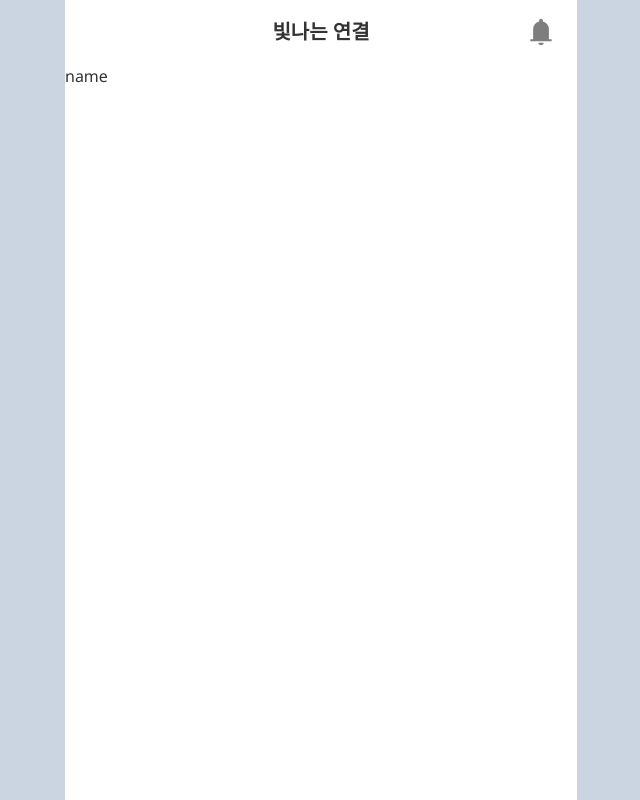
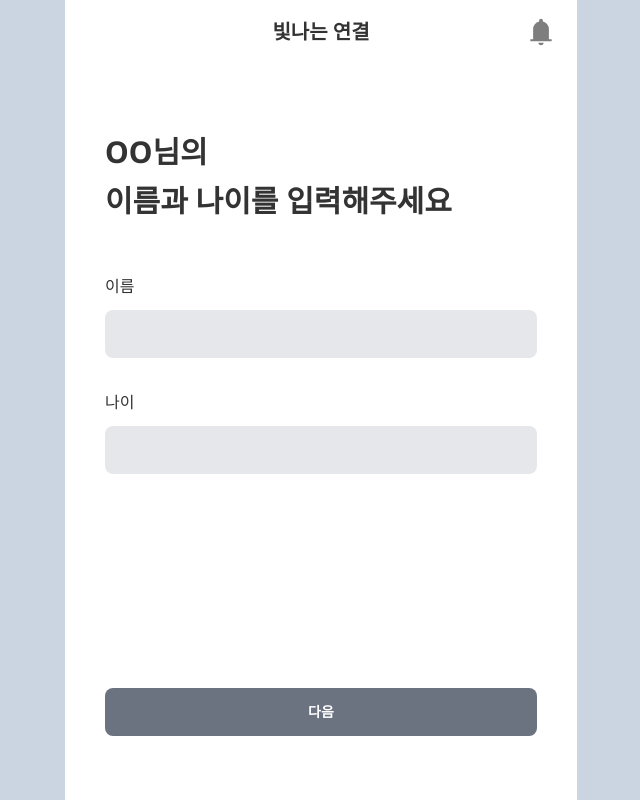
Before and after one commit to BaeJaeSung/SWHackathon2023SummerFront, a Next.js app in the folder hackathon/: page /signup/new/name in a window 1280 px wide. Shown: the whole page, without its empty margins (319-959 px from the left). Built offline with nearby package versions, Linux system fonts and the light colour scheme.

Commit message:
이야아 자러가자!

```diff
--- a/hackathon/app/signup/new/name/page.tsx
+++ b/hackathon/app/signup/new/name/page.tsx
@@ -1,3 +1,41 @@
-export default function SignUpNamePage() {
-  return <div>name</div>
+'use client'
+import { useRouter } from 'next/navigation'
+import SignUpLayout from '@/components/signUpLayout'
+
+export default function SignUpPage() {
+  const router = useRouter()
+  const onClick = () => {
+    router.push('/signup/new/photo')
+  }
+  return (
+    <SignUpLayout
+      textTop="OO님의"
+      textBottom="이름과 나이를 입력해주세요"
+      btnText="다음"
+      btnEvent={onClick}
+    >
+      <div className="flex flex-col gap-5">
+        <div>
+          <label htmlFor="name" className="cursor-pointer">
+            이름
+          </label>
+          <input
+            id="name"
+            type="text"
+            className="input my-3 w-full bg-gray-200 "
+          />
+        </div>
+        <div>
+          <label htmlFor="age" className="cursor-pointer">
+            나이
+          </label>
+          <input
+            id="age"
+            type="text"
+            className="input my-3 w-full bg-gray-200 "
+          />
+        </div>
+      </div>
+    </SignUpLayout>
+  )
 }
--- a/hackathon/app/signup/page.tsx
+++ b/hackathon/app/signup/page.tsx
@@ -1,16 +1,18 @@
 'use client'
+import { useRouter } from 'next/navigation'
 import SignUpLayout from '@/components/signUpLayout'
 
 export default function SignUpPage() {
-  const hello = () => {
-    console.log('hello')
+  const router = useRouter()
+  const onClick = () => {
+    router.push('/signup/new/name')
   }
   return (
     <SignUpLayout
       textTop="반갑습니다!"
       textBottom="청년이신가요 사장님이신가요"
       btnText="다음"
-      btnEvent={hello}
+      btnEvent={onClick}
     >
       <div className="flexx flex-col gap-5">
         <div className="mb-5 rounded-md bg-gray-300 p-24 text-center">
--- a/hackathon/components/signUpLayout.tsx
+++ b/hackathon/components/signUpLayout.tsx
@@ -19,12 +19,12 @@ export default function SignUpLayout({
 }: SignupLayoutProps) {
   return (
     <div className="flex h-full flex-col justify-between px-10 py-16">
-      <h2 className="text-3xl font-bold">
+      <h2 className="text-3xl font-bold leading-relaxed">
         {textTop}
         <br />
         {textBottom}
       </h2>
-      <div>{children}</div>
+      <div className="mt-12 h-full">{children}</div>
       <button
         className="btn w-full border-none bg-gray-500 text-white"
         onClick={btnEvent}
```
